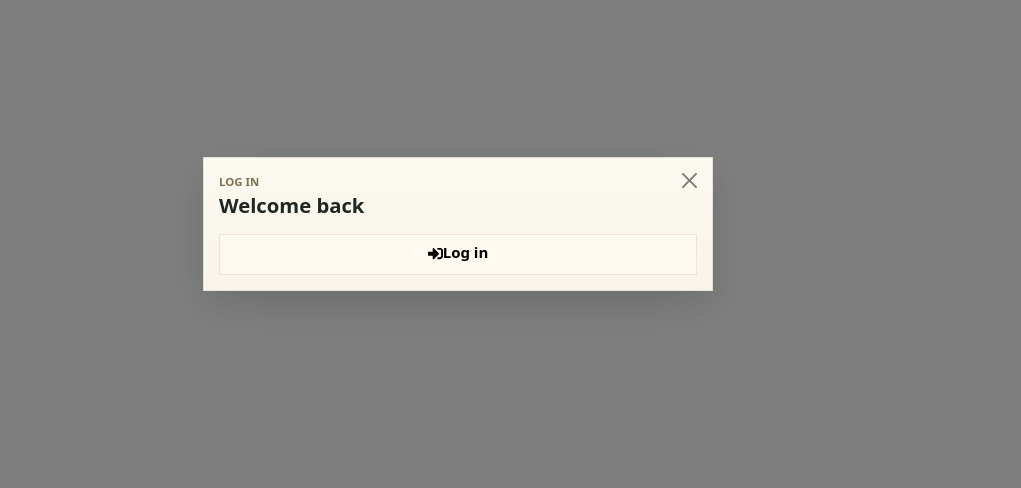
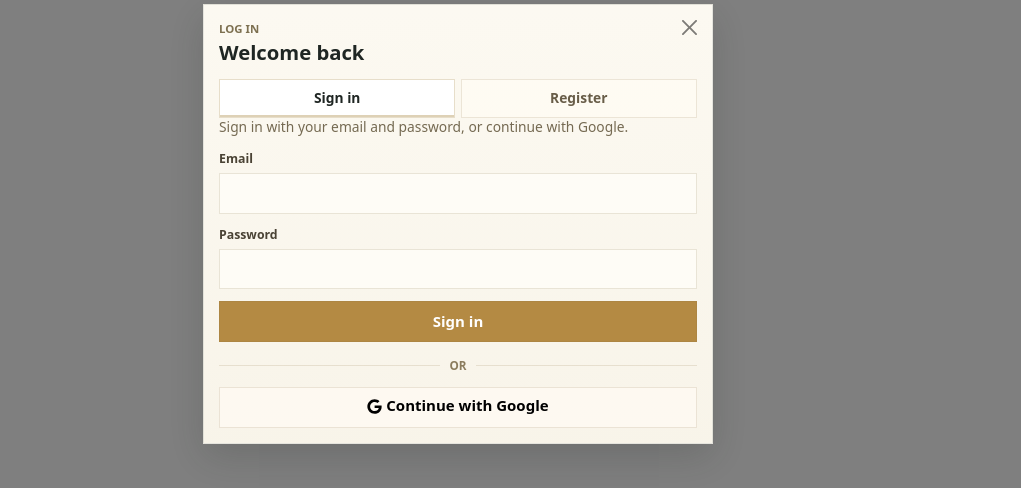
Before and after one commit to tempvs/ui, a React (Create React App) app: page / in a window 1280 px wide. Both pictures are taken after a click on the button 1165 px from the left and 16 px from the top of the page. Shown: the part 176-664 px from the top of the page, without its empty margins (182-1203 px from the left). Built offline with nearby package versions, Linux system fonts and the light colour scheme; no server answers.

Commit message:
Improve auth, uploads, and Library access

```diff
--- a/src/auth/LoginRegisterButton.tsx
+++ b/src/auth/LoginRegisterButton.tsx
@@ -1,14 +1,77 @@
-import React, { useState } from 'react';
-import { FaSignInAlt } from 'react-icons/fa';
-import { Button, Modal } from 'react-bootstrap';
+import React, { FormEvent, useState } from 'react';
+import { FaGoogle, FaSignInAlt } from 'react-icons/fa';
+import { Button, Form, Modal, Nav, Tab } from 'react-bootstrap';
 import { FormattedMessage } from 'react-intl';
 
 import HeaderIconPopover from '../component/HeaderIconPopover';
 
 const SignInIcon = FaSignInAlt as React.ComponentType;
+const GoogleIcon = FaGoogle as React.ComponentType;
+
+type Mode = 'login' | 'register' | 'confirm';
+type AuthResponse = { error?: string };
+
+async function postAuth(path: string, body: Record<string, string>): Promise<AuthResponse> {
+  const response = await fetch(path, {
+    method: 'POST',
+    headers: { 'Content-Type': 'application/json' },
+    body: JSON.stringify(body),
+  });
+  const data = await response.json().catch(() => ({})) as AuthResponse;
+  if (!response.ok) throw new Error(data.error || 'Authentication could not be completed.');
+  return data;
+}
+
 export default function LoginRegisterButton() {
   const [show, setShow] = useState(false);
-  const close = () => setShow(false);
+  const [mode, setMode] = useState<Mode>('login');
+  const [email, setEmail] = useState('');
+  const [password, setPassword] = useState('');
+  const [code, setCode] = useState('');
+  const [busy, setBusy] = useState(false);
+  const [error, setError] = useState<string | null>(null);
+
+  const close = () => {
+    if (busy) return;
+    setShow(false);
+    setError(null);
+  };
+
+  const selectMode = (next: 'login' | 'register') => {
+    setMode(next);
+    setError(null);
+    setCode('');
+  };
+
+  const submit = async (event: FormEvent<HTMLFormElement>) => {
+    event.preventDefault();
+    setBusy(true);
+    setError(null);
+    try {
+      if (mode === 'register') {
+        await postAuth('/auth/register', { email, password });
+        setMode('confirm');
+        return;
+      }
+      if (mode === 'confirm') {
+        await postAuth('/auth/confirm-registration', { email, password, code });
+        // A confirmed account has no domain profile yet. ProfilePage already
+        // renders its normal creation form when the signed-in user has none.
+        window.location.assign('/profile');
+        return;
+      }
+      await postAuth('/auth/password-login', { email, password });
+      window.location.assign('/');
+    } catch (requestError) {
+      setError(requestError instanceof Error ? requestError.message : 'Authentication could not be completed.');
+    } finally {
+      setBusy(false);
+    }
+  };
+
+  const registration = mode === 'register';
+  const confirming = mode === 'confirm';
+  const title = confirming ? 'Confirm your email' : registration ? 'Create your account' : 'Welcome back';
 
   return (
     <>
@@ -19,28 +82,62 @@ export default function LoginRegisterButton() {
       </HeaderIconPopover>
 
       <Modal show={show} onHide={close} centered dialogClassName="auth-modal-dialog" contentClassName="auth-modal-content">
-        <Modal.Header closeButton className="auth-modal-header">
+        <Modal.Header closeButton={!busy} className="auth-modal-header">
           <div className="auth-modal-title-block">
             <span className="auth-modal-kicker">
               <FormattedMessage id="login.popover" defaultMessage="Log in" />
             </span>
-            <Modal.Title className="auth-modal-title">
-              <FormattedMessage id="auth.modal.title" defaultMessage="Welcome back" />
-            </Modal.Title>
+            <Modal.Title className="auth-modal-title">{title}</Modal.Title>
           </div>
         </Modal.Header>
         <Modal.Body className="auth-modal-body">
-          <div className="d-grid auth-oauth-grid">
-            <Button
-              as="a"
-              href="/auth/login"
-              variant="light"
-              className="auth-oauth-button"
-            >
-              <SignInIcon />
-              <FormattedMessage id="login.button" defaultMessage="Continue to sign in" />
+          {!confirming && (
+            <Tab.Container activeKey={mode} onSelect={key => selectMode(key === 'register' ? 'register' : 'login')}>
+              <Nav className="auth-tabs" variant="tabs">
+                <Nav.Item><Nav.Link eventKey="login" disabled={busy}>Sign in</Nav.Link></Nav.Item>
+                <Nav.Item><Nav.Link eventKey="register" disabled={busy}>Register</Nav.Link></Nav.Item>
+              </Nav>
+            </Tab.Container>
+          )}
+
+          <Form className="auth-form" onSubmit={submit}>
+            <p className="auth-form-copy">
+              {confirming
+                ? `Enter the code sent to ${email || 'your email address'} to finish creating your account.`
+                : registration
+                  ? 'Use your email and a secure password. You will confirm your email before continuing.'
+                  : 'Sign in with your email and password, or continue with Google.'}
+            </p>
+            {error && <div className="auth-message auth-message-error" role="alert">{error}</div>}
+            <Form.Group className="auth-form-group" controlId="auth-email">
+              <Form.Label className="auth-form-label">Email</Form.Label>
+              <Form.Control className="auth-form-input" type="email" autoComplete="email" required disabled={busy || confirming} value={email} onChange={event => setEmail(event.target.value)} />
+            </Form.Group>
+            <Form.Group className="auth-form-group" controlId="auth-password">
+              <Form.Label className="auth-form-label">Password</Form.Label>
+              <Form.Control className="auth-form-input" type="password" autoComplete={registration ? 'new-password' : 'current-password'} minLength={12} required disabled={busy} value={password} onChange={event => setPassword(event.target.value)} />
+            </Form.Group>
+            {confirming && (
+              <Form.Group className="auth-form-group" controlId="auth-confirmation-code">
+                <Form.Label className="auth-form-label">Verification code</Form.Label>
+                <Form.Control className="auth-form-input" inputMode="numeric" autoComplete="one-time-code" pattern="[0-9]{6}" maxLength={6} required disabled={busy} value={code} onChange={event => setCode(event.target.value)} />
+              </Form.Group>
+            )}
+            <Button className="auth-submit-button" type="submit" disabled={busy}>
+              {busy ? 'Please wait…' : confirming ? 'Confirm and create profile' : registration ? 'Register' : 'Sign in'}
             </Button>
-          </div>
+          </Form>
+
+          {!confirming && (
+            <>
+              <div className="auth-divider"><span>or</span></div>
+              <div className="d-grid auth-oauth-grid">
+                <Button as="a" href="/auth/login?provider=Google" variant="light" className="auth-oauth-button" disabled={busy}>
+                  <GoogleIcon /> Continue with Google
+                </Button>
+              </div>
+            </>
+          )}
         </Modal.Body>
       </Modal>
     </>
--- a/src/club/ClubPhotoPanel.tsx
+++ b/src/club/ClubPhotoPanel.tsx
@@ -1,8 +1,11 @@
 import React, { useState } from 'react';
+import { FaHourglassHalf } from 'react-icons/fa';
 import { Alert, Button, Form } from 'react-bootstrap';
 import { useIntl } from 'react-intl';
 import { Club, isClubServiceUnavailable, removeClubPhoto, uploadClubPhoto } from './clubApi';
 import RefreshingImage from '../image/RefreshingImage';
+
+const SavingIcon = FaHourglassHalf as React.ComponentType<{ className?: string }>;
 
 export default function ClubPhotoPanel({ club, onChange, onUnavailable }: {
   club: Club; onChange: (club: Club) => void; onUnavailable?: () => void;
@@ -51,7 +54,7 @@ export default function ClubPhotoPanel({ club, onChange, onUnavailable }: {
       </Form.Group>
       {(club.hasPhoto || club.photoUrl) && <Button variant="outline-danger" size="sm" className="mt-2" disabled={busy} onClick={remove}>{t('removePhoto', 'Remove photo')}</Button>}
     </div>}
-    {busy && <p role="status" className="mt-2">{t('savingPhoto', 'Saving photo…')}</p>}
+    {busy && <p role="status" className="mt-2"><SavingIcon className="me-2" />{t('savingPhoto', 'Saving photo…')}</p>}
     {error && <Alert variant="danger" className="mt-2">{error}</Alert>}
   </section>;
 }
--- a/src/library/pages/LibraryAdminPage.tsx
+++ b/src/library/pages/LibraryAdminPage.tsx
@@ -82,7 +82,7 @@ export default function LibraryAdminPage() {
     <div className="px-4 px-xl-5 pb-4">
       <LibrarySectionHeader
         title="LIBRARY"
-        subtitle="Review contributor, scribe, and archivarius requests."
+        subtitle="Review Library creator, editor, and admin requests."
         period={null}
         variant="admin"
         rightContent={(
--- a/src/library/pages/LibrarySourcePage.tsx
+++ b/src/library/pages/LibrarySourcePage.tsx
@@ -1,6 +1,6 @@
 import React, { useCallback, useEffect, useRef, useState } from 'react';
 import { Button, Col, Form, Modal, Row } from 'react-bootstrap';
-import { FaTrashAlt } from 'react-icons/fa';
+import { FaHourglassHalf, FaTrashAlt } from 'react-icons/fa';
 import { useIntl } from 'react-intl';
 import { useNavigate, useParams } from 'react-router-dom';
 
@@ -39,6 +39,7 @@ type SourceFieldStatuses = Partial<Record<SourceField, SaveStatus>>;
 type ImageRecord<T> = Record<string | number, T>;
 
 const TrashIcon = FaTrashAlt as React.ComponentType;
+const SavingIcon = FaHourglassHalf as React.ComponentType<{ className?: string }>;
 
 export default function LibrarySourcePage() {
   const { sourceId } = useParams();
@@ -567,6 +568,7 @@ export default function LibrarySourcePage() {
                 Cancel
               </Button>
               <Button type="submit" variant="dark" disabled={uploadingImage}>
+                {uploadingImage && <SavingIcon className="me-2" />}
                 {uploadingImage ? 'Uploading...' : 'Upload'}
               </Button>
             </Modal.Footer>
--- a/src/profile/StashItemPage.tsx
+++ b/src/profile/StashItemPage.tsx
@@ -2,7 +2,7 @@ import React, { useCallback, useEffect, useRef, useState } from 'react';
 import { Button, Col, Container, Form, Modal, Row } from 'react-bootstrap';
 import { injectIntl, IntlShape } from 'react-intl';
 import { Link, useNavigate, useParams } from 'react-router-dom';
-import { FaLink, FaPlus, FaUnlink } from 'react-icons/fa';
+import { FaHourglassHalf, FaLink, FaPlus, FaUnlink } from 'react-icons/fa';
 
 import ConfirmingTrashButton from '../component/ConfirmingTrashButton';
 import EditableDescriptionField from '../component/EditableDescriptionField';
@@ -61,6 +61,7 @@ const ALL_SOURCE_TYPES = ['WRITTEN', 'GRAPHIC', 'ARCHAEOLOGICAL', 'OTHER'];
 const LinkIcon = FaLink as React.ComponentType<{ className?: string }>;
 const PlusIcon = FaPlus as React.ComponentType<{ className?: string }>;
 const UnlinkIcon = FaUnlink as React.ComponentType<{ className?: string }>;
+const SavingIcon = FaHourglassHalf as React.ComponentType<{ className?: string }>;
 
 function toRecordKey(value: Id) {
   return String(value);
@@ -761,7 +762,8 @@ function StashItemPage({ intl }: StashItemPageProps) {
               {t('profile.action.cancel', 'Cancel')}
             </Button>
             <Button type="submit" variant="secondary" disabled={imageUploading}>
-              {t('profile.stash.itemImageUpload', 'Upload image')}
+              {imageUploading && <SavingIcon className="me-2" />}
+              {imageUploading ? t('profile.stash.itemImageUploading', 'Uploading...') : t('profile.stash.itemImageUpload', 'Upload image')}
             </Button>
           </Modal.Footer>
         </Form>
--- a/src/profile/StashOverview.tsx
+++ b/src/profile/StashOverview.tsx
@@ -1007,7 +1007,7 @@ export default function StashOverview({
                     {activeGroupImage ? (
                       <RefreshingImage
                         image={activeGroupImage}
-                        variant="thumbnail"
+                        variant="display"
                         alt={activeGroup.name || 'Collection'}
                         className="stash-hero-image"
                         onLoad={() => scheduleArrowRefresh(recalculateArrows)}
@@ -1365,6 +1365,7 @@ export default function StashOverview({
               {t('profile.action.cancel', 'Cancel')}
             </Button>
             <Button type="submit" variant="secondary" disabled={groupImageUploading}>
+              {groupImageUploading && <SavingIcon className="me-2" />}
               {groupImageUploading
                 ? t('profile.stash.itemImageUploading', 'Uploading...')
                 : t('profile.stash.itemImageUpload', 'Upload image')}
--- a/src/profile/StashPanel.tsx
+++ b/src/profile/StashPanel.tsx
@@ -1,4 +1,5 @@
 import React, { useEffect, useRef, useState } from 'react';
+import { FaHourglassHalf } from 'react-icons/fa';
 import { Button, Col, Form, Modal, Row } from 'react-bootstrap';
 import { useIntl } from 'react-intl';
 
@@ -50,6 +51,7 @@ import {
 import { SaveStatus } from '../component/EditableFieldRow';
 
 const ALL_SOURCE_TYPES = ['WRITTEN', 'GRAPHIC', 'ARCHAEOLOGICAL', 'OTHER'];
+const SavingIcon = FaHourglassHalf as React.ComponentType<{ className?: string }>;
 
 const emptyGroupForm = { name: '', description: '' };
 
@@ -1147,6 +1149,7 @@ export default function StashPanel({ profile, isEditable, t, getPeriodLabel, emb
                   {t('profile.action.cancel', 'Cancel')}
                 </Button>
                 <Button type="submit" variant="secondary" disabled={itemImageUploading}>
+                  {itemImageUploading && <SavingIcon className="me-2" />}
                   {itemImageUploading ? t('profile.stash.itemImageUploading', 'Uploading...') : t('profile.stash.itemImageUpload', 'Upload image')}
                 </Button>
               </Modal.Footer>
```
Also changed, not shown: src/image/RefreshingImage.tsx (+18 -1 lines), src/library/libraryApi.ts (+6 -3 lines), src/library/libraryRoles.ts (+7 -11 lines), src/library/pages/LibraryLandingPage.tsx (+15 -12 lines), src/util/fileUtils.ts (+10 -6 lines), 2 other files (tests, documents, lock files or other folders).
